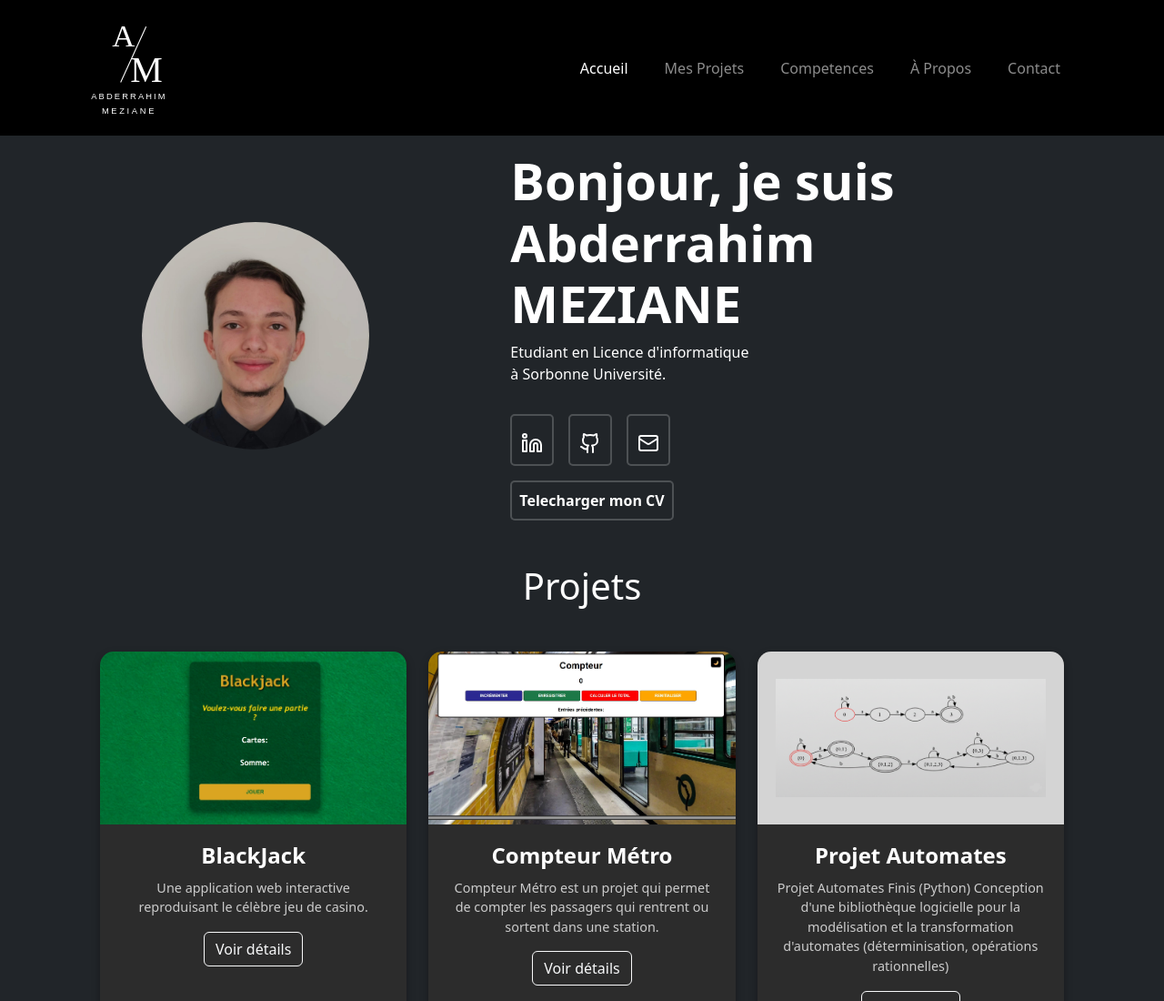
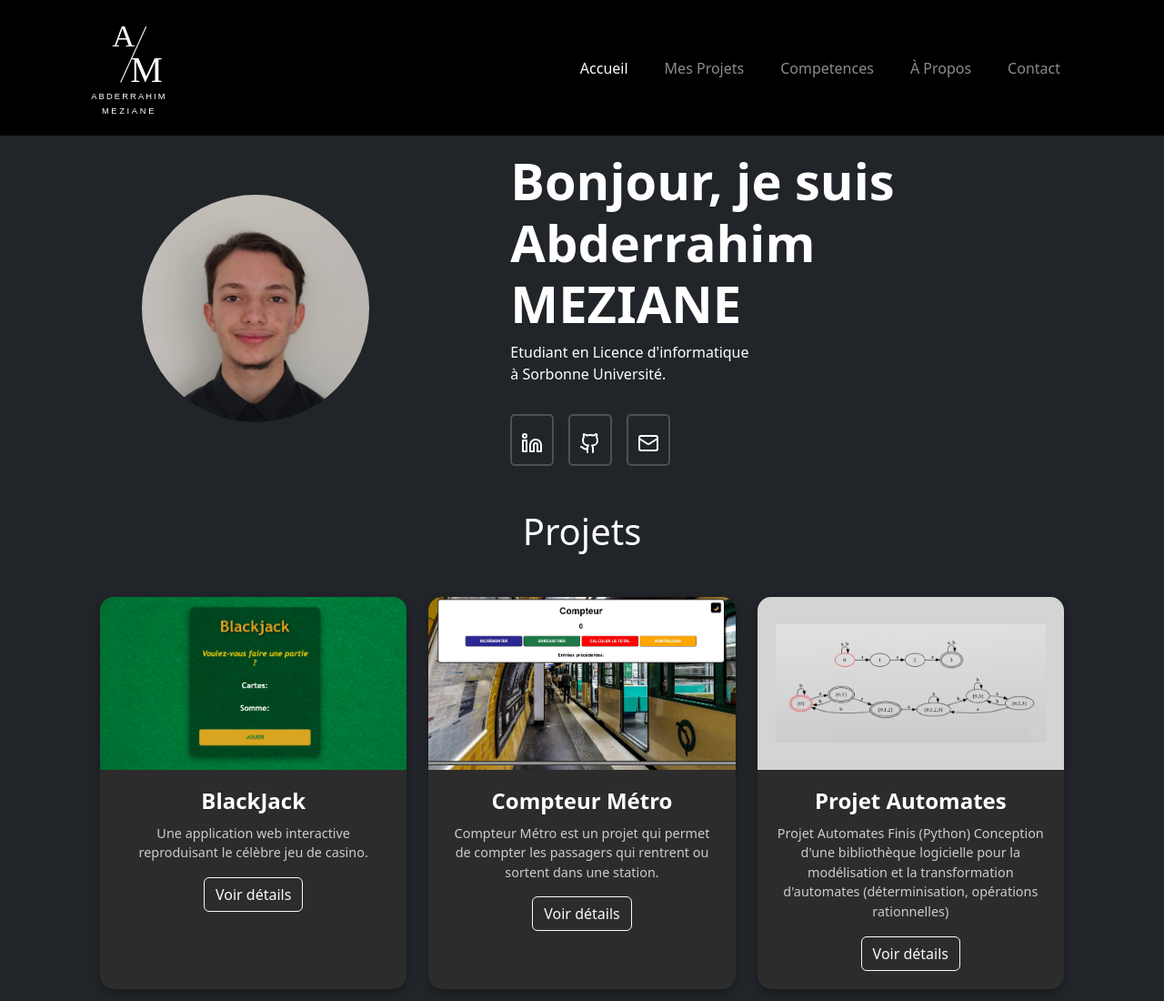
Before and after one commit to abderrahim-meziane/My_Portfolio, a plain HTML site: page index.html in a window 1280 px wide. Shown: the top 1100 px of the page at 91% size. Drawn offline with nearby package versions, Linux system fonts and the light colour scheme.

Commit message:
Remove CV download button from index.html
Removed CV download button from the contact section.

```diff
--- a/index.html
+++ b/index.html
@@ -83,12 +83,6 @@
                                 </a>
                                 <a href="mailto:abderrahim.meziane@etu.sorbonne-universite.fr">
                                     <img src="images/mail.svg" alt="Email">
-                                </a>
-                            </div>
-
-                            <div class="d-flex justify-content-center justify-content-sm-start mt-3">
-                                <a href="CV-Abderrahim_MEZIANE.pdf" download style="text-decoration: none;" target="_blank">
-                                    <button class="bg-dark px-2 py-2 border-2 text-white fw-bold" id="cv-button">Telecharger mon CV</button>
                                 </a>
                             </div>
                         </div>
```
